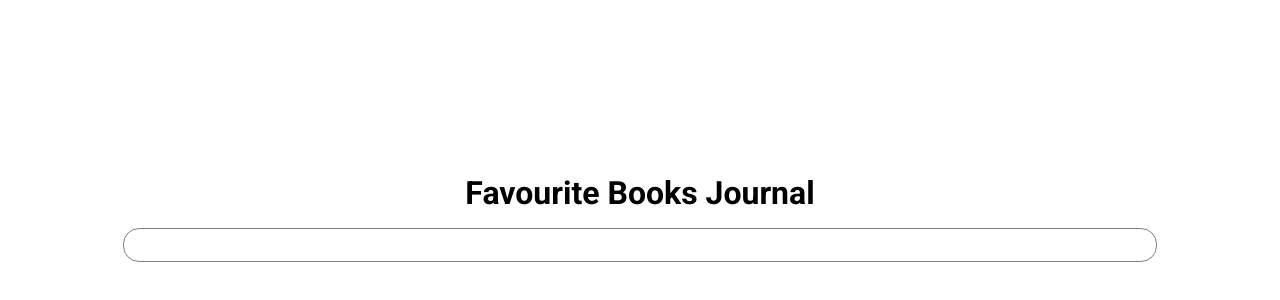
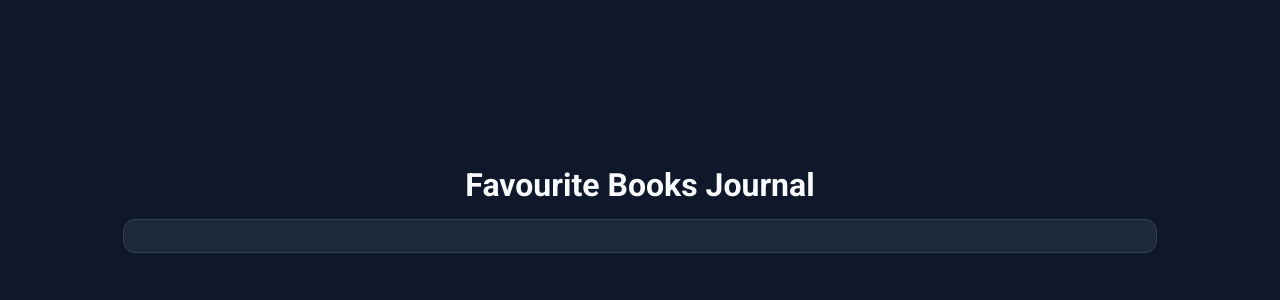
Before and after one commit to lukaslukasm/fav-books-journal, a React (Vite) app: page / in a window 1280 px wide. Shown: the part 190-490 px from the top of the page. Built offline with nearby package versions, Linux system fonts and the light colour scheme.

Commit message:
utilize scss variables and rebuild main layout from scratch

```diff
--- a/package.json
+++ b/package.json
@@ -25,6 +25,7 @@
 		"@fontsource/roboto": "^5.2.9",
 		"@reduxjs/toolkit": "^2.11.2",
 		"nanoid": "^5.1.6",
+		"normalize.css": "^8.0.1",
 		"react": "^19.2.0",
 		"react-dom": "^19.2.0",
 		"react-redux": "^9.2.0"
--- a/src/components/BookCard.tsx
+++ b/src/components/BookCard.tsx
@@ -5,7 +5,7 @@ type BookCardProps = {
 };
 
 /**
- * Renders a card showing shorten book info. Opens modal on click with a full info.
+ * Renders a card showing a brief book info. On click opens modal with a full info.
  *
  */
 
--- a/src/main.tsx
+++ b/src/main.tsx
@@ -1,6 +1,7 @@
 import { StrictMode } from 'react';
 import { createRoot } from 'react-dom/client';
 import './styles/global.scss';
+import 'normalize.css';
 import App from './App.tsx';
 import '@fontsource/roboto/300.css';
 import '@fontsource/roboto/400.css';
--- a/src/styles/global.scss
+++ b/src/styles/global.scss
@@ -1,23 +1,26 @@
 @use './mixins' as mixins;
+@use './variables' as vars;
 
 * {
 	font-family: Roboto, 'Helvetica Neue', arial, sans-serif;
+	color: vars.$color-text-high;
 }
 
 #root {
-	width: 100vw;
+	max-width: 100vw;
+	width: 100%;
 }
 
 body {
 	@include mixins.flex-center;
 	flex-direction: column;
+	background-color: vars.$color-bg-main;
 	min-height: 100svh;
 }
 
 .app {
 	@include mixins.flex-center;
 	flex-direction: column;
-	width: 100%;
 	gap: 1rem;
 
 	.main-heading {
@@ -31,8 +34,9 @@ body {
 		@include mixins.flex-center;
 		padding: 1rem;
 		width: min(1000px, calc(100% - 1rem));
-		border-radius: 1rem;
-		border: 1px solid gray;
+		border-radius: vars.$radius-lg;
+		border: 1px solid vars.$color-border;
 		flex-wrap: wrap-reverse;
+		background-color: vars.$color-bg-surface;
 	}
 }
```
Also changed, not shown: 1 other file (tests, documents, lock files or other folders).
